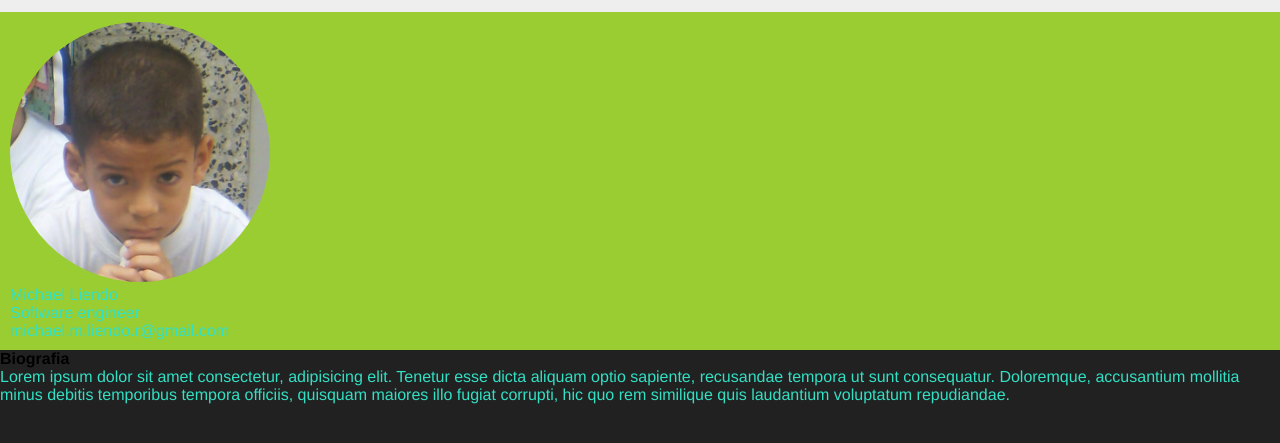
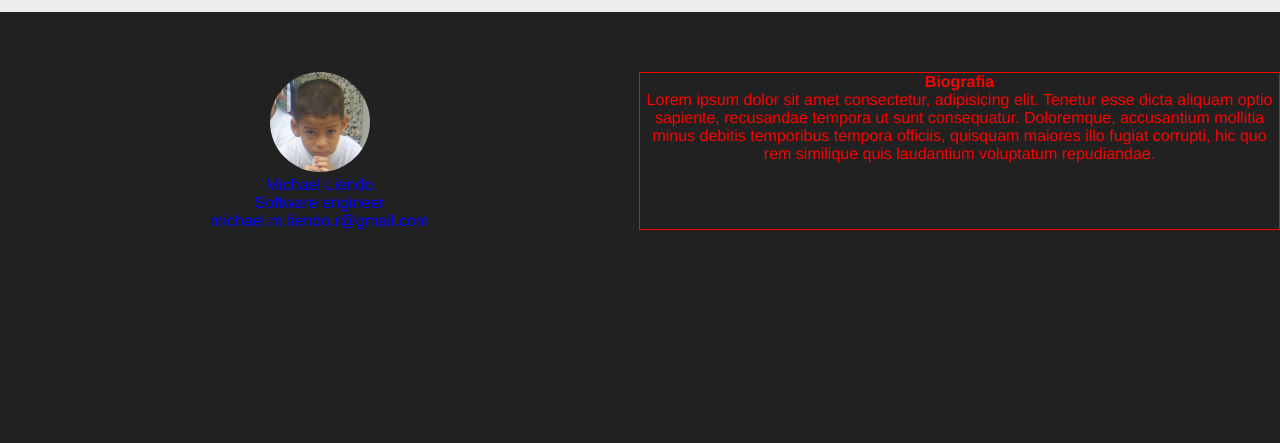
Before and after one commit to Monoverde888/SirNice, a plain HTML site: page index.html in a window 1280 px wide. Shown: the part 55-498 px from the top of the page. Drawn offline with Linux system fonts and the light colour scheme.

```diff
--- a/config/css/style.css
+++ b/config/css/style.css
@@ -23,9 +23,9 @@ a:hover {
     text-decoration: underline;
 }
 
-p {
+/* p {
     color: #32e0c4;
-}
+} */
 
 /* =============== BARRA DE NAVEGACIÓN =============== */
 
@@ -62,18 +62,34 @@ ul a {
     color: #57a8b6;
     text-decoration: none;
 }
+
 /* =============== =============== */
 
 /* =============== PORTAFOLIO =============== */
 
+.portafolio {
+    padding-top: 60px;
+    display: inline-flex;
+    width: 100%;
+}
+
 .portafolio-info {
-    padding: 10px 10px;
-    background-color: yellowgreen;
+    color: blue;
+    border: 0px solid red;
+    width: 50%;
+    text-align: center;
 }
 
 .portafolio-info img {
-    height: 260px;
+    height: 100px;
     border-radius: 50%;
+}
+
+.portafolio-biografia {
+    color: red;
+    border: 1px solid red;
+    width: 50%;
+    text-align: center;
 }
 
 /*
--- a/index.html
+++ b/index.html
@@ -33,7 +33,7 @@
             <p>Software engineer</p>
             <p>michael.m.liendo.r@gmail.com</p>
         </div>
-        <div class="portafolio-bigrafia">
+        <div class="portafolio-biografia">
             <strong>Biografia</strong>
             <p>Lorem ipsum dolor sit amet consectetur, adipisicing elit. Tenetur esse dicta aliquam optio sapiente, recusandae tempora ut sunt consequatur. Doloremque, accusantium mollitia minus debitis temporibus tempora officiis, quisquam maiores illo fugiat corrupti, hic quo rem similique quis laudantium voluptatum repudiandae.</p>
         </div>
```
